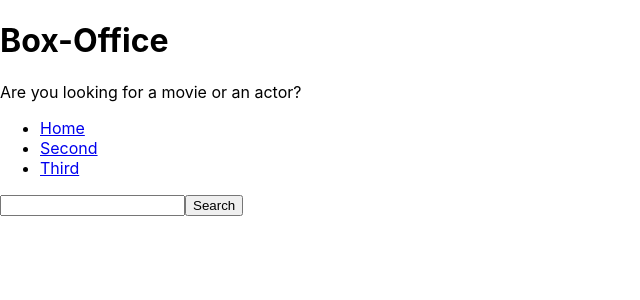
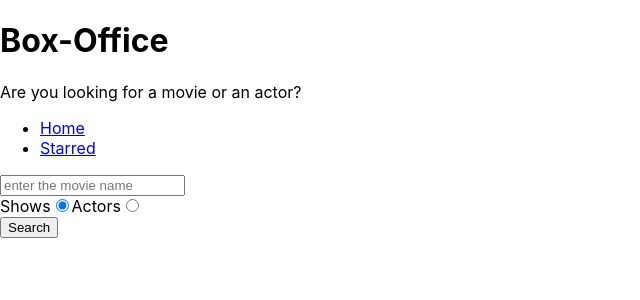
Before and after one commit to kusum-fsd/box-office, a React (Create React App) app: page / in a window 1280 px wide. Shown: the top 300 px of the page, without its empty margins (0-640 px from the left). Built offline with nearby package versions, Linux system fonts and the light colour scheme.

Commit message:
added search

```diff
--- a/src/App.js
+++ b/src/App.js
@@ -1,9 +1,8 @@
 import React from 'react';
-
 import { Switch, Route } from 'react-router-dom';
 import Home from './pages/Home';
 import Second from './pages/Second';
-import Third from './pages/Third';
+
 
 function App() {
   return (
@@ -13,13 +12,10 @@ function App() {
   <Home/>
 </Route>
 
-<Route exact path="/second">
+<Route exact path="/starred">
   <Second/>
 </Route>
 
-<Route exact path="/third">
-  <Third/>
-</Route>
 
 
 <Route>
--- a/src/components/Navs.js
+++ b/src/components/Navs.js
@@ -3,9 +3,8 @@ import { Link } from 'react-router-dom';
 
 const LINKS = [
   { to: '/', text: 'Home' },
-  { to: '/second', text: 'Second' },
-  { to : '/third', text: 'Third' },
-];
+  { to: '/second', text: 'Starred' },
+  ];
 
 const Navs = () => {
   return (
--- a/src/pages/Home.js
+++ b/src/pages/Home.js
@@ -1,6 +1,3 @@
-
-
-
 
 import React, { useState } from 'react';
 import MainPageLayout from '../components/MainPageLayout';
@@ -9,9 +6,12 @@ import { apiGet} from '../misc/config';
 const Home = () => {
   const [input, setInput] = useState('');
   const [results, setResults] = useState(null);
+  const [searchOption, setSearchOption] = useState('shows');
+
+  const isShowsSearch = searchOption === "shows";
 
   const onSearch = () => {
-    apiGet(`/search/shows?q=${input}`).then(result => {
+    apiGet(`/search/${searchOption}?q=${input}`).then(result => {
       setResults(result);
     });
   };
@@ -26,19 +26,22 @@ const Home = () => {
     }
   };
 
+  const onRadioChange = ev => {
+     setSearchOption(ev.target.value);
+  }
+  console.log(searchOption);
+
   const renderResults = () => {
     if (results && results.length === 0) {
       return <div>No results</div>;
     }
 
     if (results && results.length > 0) {
-      return (
-        <div>
-          {results.map(item => (
-            <div key={item.show.id}>{item.show.name}</div>
-          ))}
-        </div>
-      );
+      return results[0].show
+        ? results.map(item => <div key={item.show.id}>{item.show.name}</div>)
+        : results.map(item => (
+            <div key={item.person.id}>{item.person.name}</div>
+          ));
     }
 
     return null;
@@ -48,10 +51,24 @@ const Home = () => {
     <MainPageLayout>
       <input
         type="text"
+        placeholder="enter the movie name"
         onChange={onInputChange}
         onKeyDown={onKeyDown}
         value={input}
       />
+
+      <div>
+        <label htmlFor="shows-search">
+          Shows
+          <input id="shows-search" type="radio" value="shows" checked={isShowsSearch} onChange={onRadioChange} />
+        </label>
+
+        <label htmlFor="actors-search" >
+          Actors
+          <input id="actors-search" type="radio" value="people" checked={!isShowsSearch} onChange={onRadioChange} />
+        </label>
+      </div>
+
       <button type="button" onClick={onSearch}>
         Search
       </button>
--- a/src/pages/Second.js
+++ b/src/pages/Second.js
@@ -4,7 +4,7 @@ import MainPageLayout from '../components/MainPageLayout'
 const Second = () => {
     return (
         <MainPageLayout>
-            this is second
+            this is starred
         </MainPageLayout>
     )
 }
--- a/src/pages/Third.js
+++ /dev/null
@@ -1,11 +0,0 @@
-import React from 'react'
-
-const Third = () => {
-    return (
-        <div>
-            This is the third page.
-        </div>
-    )
-}
-
-export default Third
```
